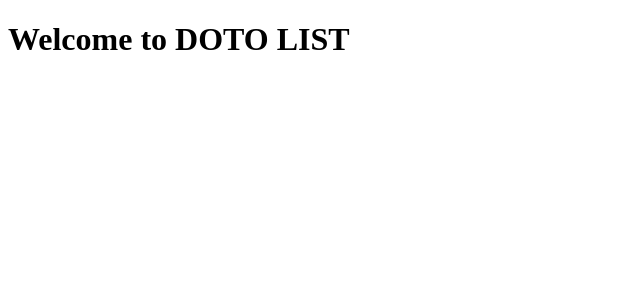
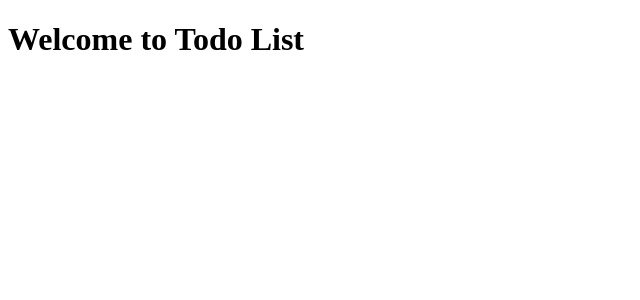
Before and after one commit to Sierracy/angular-tutorial, an Angular app in the folder angular-todolist/: page / in a window 1280 px wide. Shown: the top 300 px of the page, without its empty margins (0-640 px from the left). Built offline with nearby package versions, Linux system fonts and the light colour scheme.

Commit message:
fresh template

```diff
--- a/angular-todolist/src/app/app.component.html
+++ b/angular-todolist/src/app/app.component.html
@@ -1,5 +1,5 @@
 <div>
   <!--An example of an angular pipe-->
- <h1>Welcome to {{title | uppercase}}</h1>
+ <h1>Welcome to {{title}}</h1>
 </div>
 <router-outlet></router-outlet>
--- a/angular-todolist/src/app/app.component.ts
+++ b/angular-todolist/src/app/app.component.ts
@@ -11,11 +11,4 @@ export class AppComponent {
   //define as a string in typescript
   title:string = 'Todo List';
 
-  constructor(){
-    this.changeTitle('Doto List')
-  }
-
-  changeTitle(title:string):void {
-    this.title = title;
-  }
 }
```
